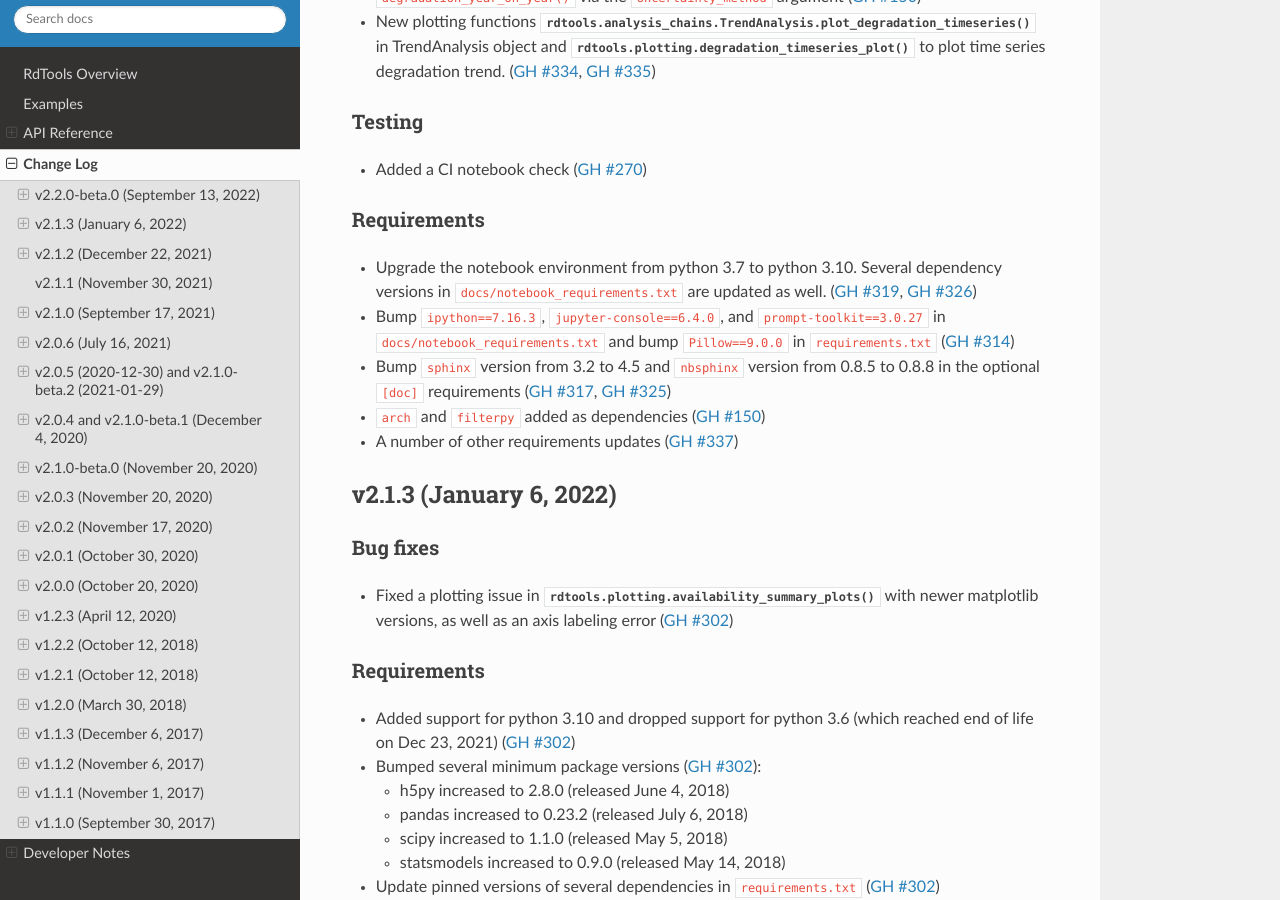
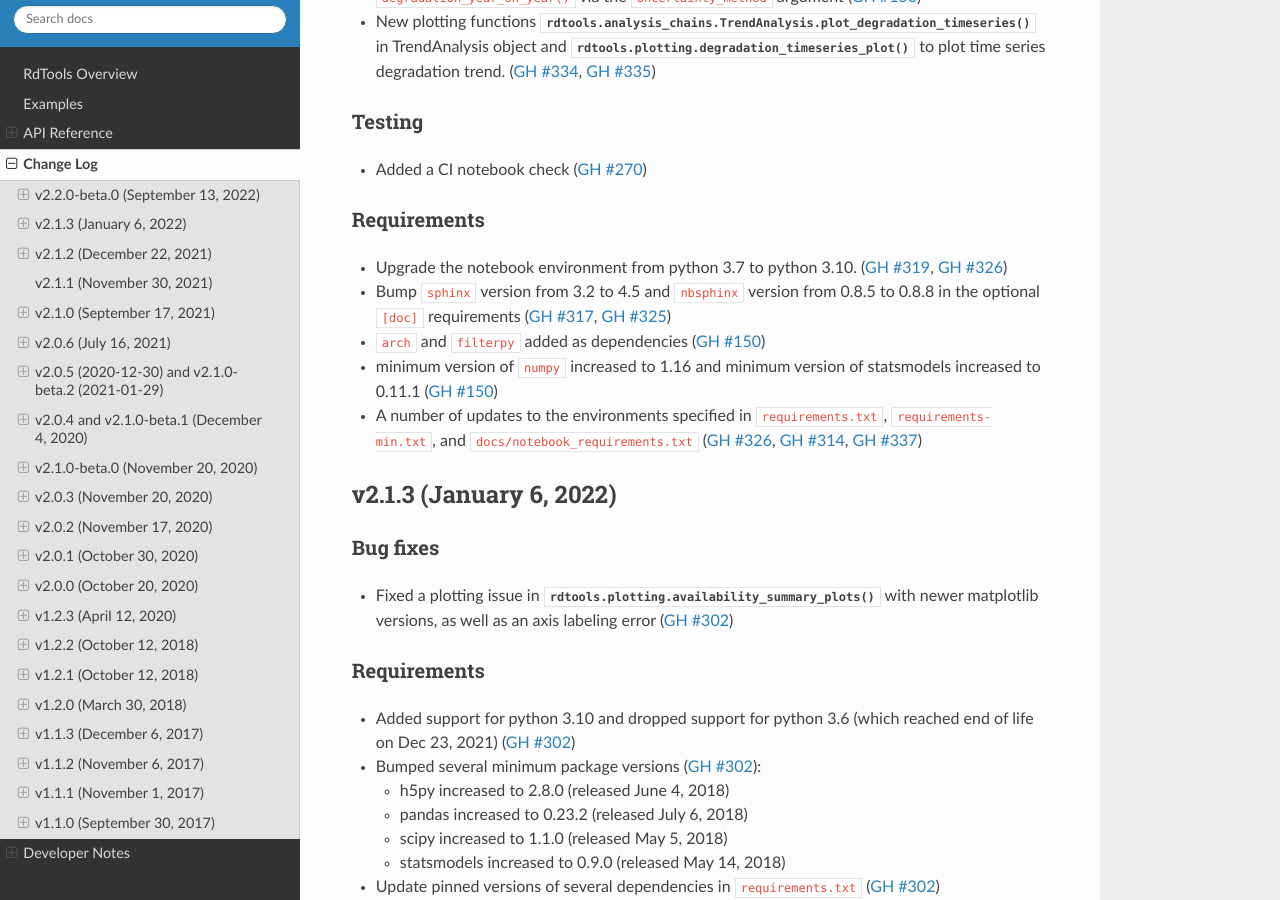
Before and after one commit to NREL/rdtools, a Sphinx documentation site: the page built from docs/sphinx/source/changelog.rst, in a window 1280 px wide and 900 px high, scrolled down 402 px. Built offline with Sphinx 7.4.7 and the Read the Docs theme 2.0.0, drawn with Linux system fonts in a browser that asks for light colours; pages that are not in the unit, such as notebooks, are missing from menus.

Commit message:
change log clean up

```diff
--- a/docs/sphinx/source/changelog/v2.2.0-beta.0.rst
+++ b/docs/sphinx/source/changelog/v2.2.0-beta.0.rst
@@ -22,12 +22,12 @@ Testing
 Requirements
 ------------
 * Upgrade the notebook environment from python 3.7 to python 3.10.
-  Several dependency versions in ``docs/notebook_requirements.txt`` are
-  updated as well. (:issue:`319`, :pull:`326`)
-* Bump ``ipython==7.16.3``, ``jupyter-console==6.4.0``,
-  and ``prompt-toolkit==3.0.27`` in ``docs/notebook_requirements.txt``
-  and bump ``Pillow==9.0.0`` in ``requirements.txt`` (:pull:`314`)
+  (:issue:`319`, :pull:`326`)
 * Bump ``sphinx`` version from 3.2 to 4.5 and ``nbsphinx`` version
   from 0.8.5 to 0.8.8 in the optional ``[doc]`` requirements (:pull:`317`, :pull:`325`)
 * ``arch`` and ``filterpy`` added as dependencies (:pull:`150`)
-* A number of other requirements updates (:pull:`337`)
+* minimum version of ``numpy`` increased to 1.16 and minimum version of
+  statsmodels increased to 0.11.1 (:pull:`150`)
+* A number of updates to the environments specified in ``requirements.txt``,
+  ``requirements-min.txt``, and ``docs/notebook_requirements.txt``
+  (:pull:`326`, :pull:`314`, :pull:`337`)
```
